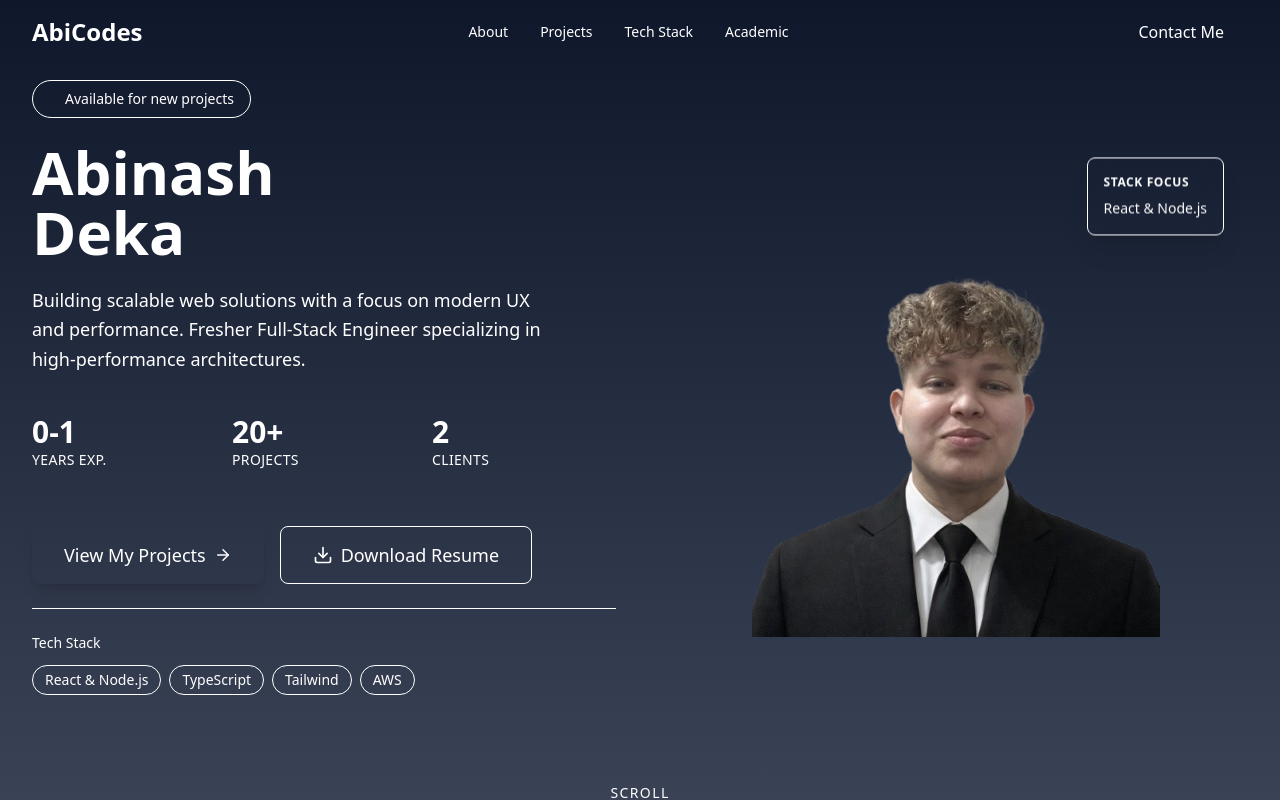
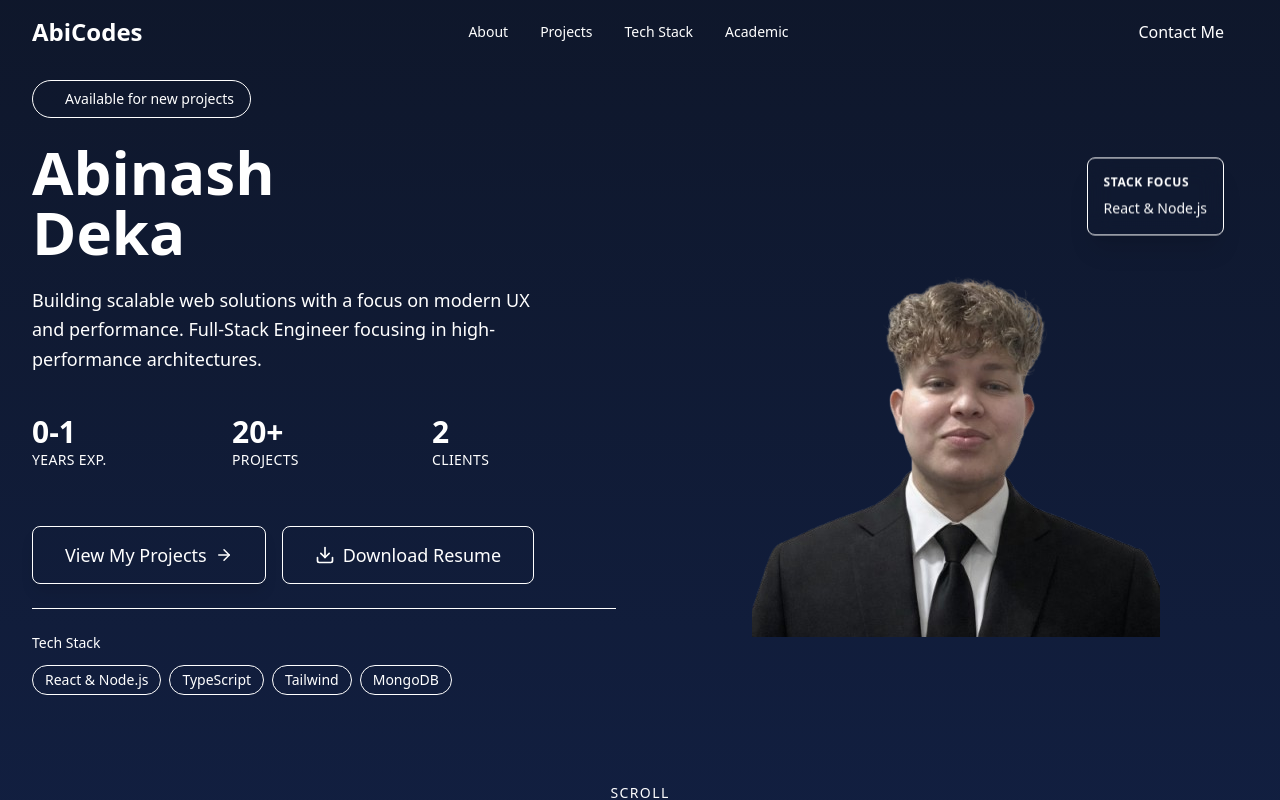
Before and after one commit to Abi-390/myPortfolio, a React app in the folder frontend/: page / in a window 1280 px wide. Shown: the top 800 px of the page. Built offline with nearby package versions, Linux system fonts and the light colour scheme; the HTML template or start-up script is replaced by a standard one.

Commit message:
Updated hero contact and techstack section

```diff
--- a/frontend/src/App.jsx
+++ b/frontend/src/App.jsx
@@ -26,7 +26,7 @@ function App() {
   }, [])
 
   return (
-    <div className="w-full min-h-screen  bg-gradient-to-b from-slate-900 via-blue-900/20 to-slate-950  text-white">
+    <div className="w-full min-h-screen  bg-gradient-to-b from-slate-900 via-blue-900 to-slate-950  text-white">
       {/* Navigation */}
       <Navbar />
 
--- a/frontend/src/sections/Contact.jsx
+++ b/frontend/src/sections/Contact.jsx
@@ -223,7 +223,7 @@ const Contact = () => {
                 </div>
                 <div>
                   <p className="text-sm text-text-secondary">Email</p>
-                  <p className="font-medium text-text-primary">hello@developer.me</p>
+                  <p className="font-medium text-text-primary">dekaabinash16@gmail.com</p>
                 </div>
               </motion.a>
 
@@ -237,7 +237,7 @@ const Contact = () => {
                 </div>
                 <div>
                   <p className="text-sm text-text-secondary">Location</p>
-                  <p className="font-medium text-text-primary">San Francisco, California</p>
+                  <p className="font-medium text-text-primary">Guwahati, Assam</p>
                 </div>
               </motion.div>
             </div>
--- a/frontend/src/sections/Hero.jsx
+++ b/frontend/src/sections/Hero.jsx
@@ -63,7 +63,7 @@ const Hero = () => {
               className="text-lg text-text-secondary max-w-lg leading-relaxed"
               variants={itemVariants}
             >
-              Building scalable web solutions with a focus on modern UX and performance. Fresher Full-Stack Engineer specializing in high-performance architectures.
+              Building scalable web solutions with a focus on modern UX and performance. Full-Stack Engineer focusing in high-performance architectures.
             </motion.p>
 
             {/* Stats */}
@@ -95,7 +95,7 @@ const Hero = () => {
               <Button
                 variant="primary"
                 size="lg"
-                className="flex items-center justify-center gap-2 group"
+                className="flex items-center justify-center gap-2 group border"
               >
                 View My Projects
                 <FiArrowRight className="group-hover:translate-x-1 transition-transform" />
@@ -117,7 +117,7 @@ const Hero = () => {
             >
               <p className="text-sm text-text-secondary mb-3">Tech Stack</p>
               <div className="flex flex-wrap gap-2">
-                {['React & Node.js', 'TypeScript', 'Tailwind', 'AWS'].map((tech) => (
+                {['React & Node.js', 'TypeScript', 'Tailwind', 'MongoDB'].map((tech) => (
                   <span
                     key={tech}
                     className="px-3 py-1 rounded-full bg-secondary/50 text-sm text-text-secondary border border-accent/10"
--- a/frontend/src/sections/TechStack.jsx
+++ b/frontend/src/sections/TechStack.jsx
@@ -53,7 +53,7 @@ const TechStack = () => {
   ]
 
   return (
-    <section id="techstack" className="py-20 px-4 sm:px-6 lg:px-8 bg-gradient-to-b from-secondary/30 to-primary">
+    <section id="techstack" className="py-20 px-4 sm:px-6 lg:px-8 ">
       <div className="max-w-6xl mx-auto">
         {/* Section Header */}
         <motion.div
@@ -71,7 +71,7 @@ const TechStack = () => {
             Tech Stack & Ecosystem
           </h2>
           <p className="text-lg text-text-secondary max-w-2xl mx-auto">
-            A comprehensive overview of my technical expertise across the modern web stack. I specialize in building scalable, performance-driven applications using industry-leading tools.
+            A comprehensive overview of my technical expertise across the modern web stack. I prioritize in building scalable, performance-driven applications using industry-leading tools.
           </p>
         </motion.div>
 
```
